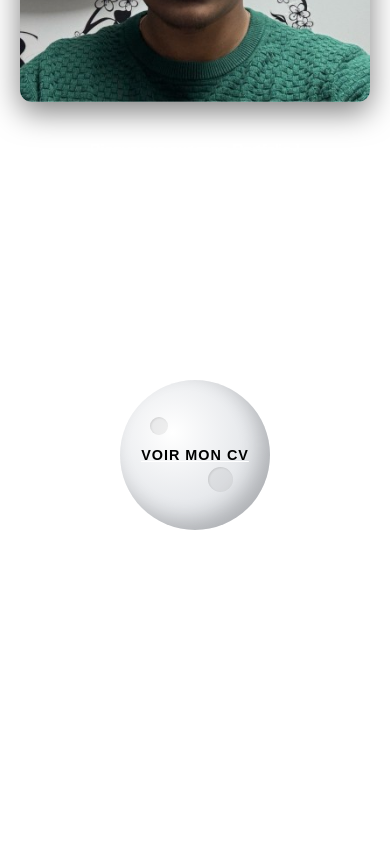
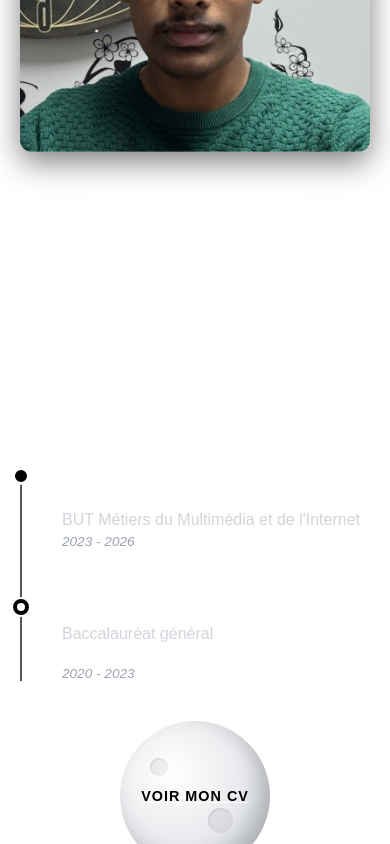
Before and after one commit to Athavv/aathavan-thevakumar, a React (Vite) app: page / in a window 390 px wide. Shown: the part 1156-2000 px from the top of the page. Built offline with nearby package versions, Linux system fonts and the light colour scheme.

Commit message:
14/12/25 à 23:53

```diff
--- a/src/components/sections/AboutMe.jsx
+++ b/src/components/sections/AboutMe.jsx
@@ -1,5 +1,6 @@
 import React from "react";
 import aathavanPhoto from "../../assets/aathavan_thevakumar.jpg";
+import monCV from "../../assets/Aathavan_Thevakumar_CV-ALTERNANCE.pdf";
 
 function AboutMe() {
   return (
@@ -9,12 +10,14 @@ function AboutMe() {
       style={{ fontFamily: 'Arial, sans-serif' }}
     >
       <div className="max-w-[1100px] mx-auto">
+
         <h2 className="section-title text-5xl md:text-6xl font-title text-white mb-16 text-left">
           About me
         </h2>
 
-        <div className="about-container" style={{ marginTop: '50px', marginBottom: '200px' }}>
+        <div className="about-container" style={{ marginTop: '50px', marginBottom: '100px' }}>
 
+          {/* COLONNE IMAGE (Gauche) */}
           <div className="about-col image-col">
             <div className="photo-wrapper">
               <img
@@ -25,8 +28,10 @@ function AboutMe() {
             </div>
           </div>
 
+          {/* COLONNE TEXTE (Droite) */}
           <div className="about-col text-col">
-            <p className="text-white text-lg leading-relaxed mb-4 text-desc">
+
+            <p className="text-white text-lg leading-relaxed mb-12 text-desc">
               Bienvenue sur mon Portfolio ! <br />
               <br />
               Je suis un développeur fullstack, actuellement en alternance chez{" "}
@@ -45,9 +50,41 @@ function AboutMe() {
               que ce soit dans le cadre de mes études ou durant mon temps libre.
             </p>
 
+            {/* --- TIMELINE INTÉGRÉE ICI --- */}
+            <div className="timeline-section mb-12">
+              <h3 className="parcours text-3xl font-bold text-white mb-8">Mon parcours</h3>
+
+              <div className="timeline">
+
+                {/* ITEM 1 : IUT */}
+                <div className="timeline-item">
+                  <div className="timeline-dot current"></div>
+                  <div className="timeline-content">
+                    <h4 className="school">IUT DE MARNE LA VALLÉE</h4>
+                    <span className="location text-gray-400 block mb-1">Site de Meaux</span>
+                    <p className="degree">BUT Métiers du Multimédia et de l'Internet</p>
+                  </div>
+                  <div className="timeline-date">2023 - 2026</div>
+                </div>
+
+                {/* ITEM 2 : LYCÉE */}
+                <div className="timeline-item">
+                  <div className="timeline-dot"></div>
+                  <div className="timeline-content">
+                    <h4 className="school">LYCÉE GERMAINE TILLION</h4>
+                    <p className="degree">Baccalauréat général</p>
+                    <span className="mention text-gray-400 italic block mt-1">Mention Assez Bien</span>
+                  </div>
+                  <div className="timeline-date">2020 - 2023</div>
+                </div>
+
+              </div>
+            </div>
+            {/* ----------------------------- */}
+
             <div className="btn-container">
               <a
-                href="https://drive.google.com/file/d/1vjtWfqYGMIMK_rlBnmDEpKco9MiEaQss/view"
+                href={monCV}
                 target="_blank"
                 rel="noopener noreferrer"
               >
@@ -56,8 +93,8 @@ function AboutMe() {
                 </button>
               </a>
             </div>
+
           </div>
-
         </div>
       </div>
     </section>
--- a/src/data/projects.json
+++ b/src/data/projects.json
@@ -77,7 +77,7 @@
         "/images/ananote/screen3.png",
         "/images/ananote/screen4.png"
       ],
-      "github": "https://github.com/Athavv/ananote",
+      "github": "https://github.com/Athavv/sae203",
       "stacks": [
         {
           "name": "PHP",
--- a/src/style/_aboutMe.css
+++ b/src/style/_aboutMe.css
@@ -133,3 +133,110 @@
   border-radius: 50%;
   box-shadow: inset 1px 1px 2px rgba(0,0,0,0.1);
 }
+
+/* --- CSS EXISTANT (Garde ton code précédent) --- */
+/* .about-container, .about-col, etc. */
+
+
+/* --- CSS DE LA TIMELINE (STYLE ORIGINAL RESTAURÉ) --- */
+
+.timeline-section {
+  width: 100%;
+  padding-top: 40px;
+}
+.parcours {
+  padding-bottom: 15px;
+}
+
+.timeline {
+  position: relative;
+  padding-left: 40px; /* Espace pour la ligne et les points */
+  border-left: 2px solid #555; /* La ligne verticale grise */
+  display: flex;
+  flex-direction: column;
+  gap: 50px; /* Espace entre chaque école */
+
+}
+
+.timeline-item {
+  position: relative;
+  display: flex;
+  justify-content: space-between; /* Sépare le texte (gauche) et la date (droite) */
+  align-items: flex-start;
+  width: 100%;
+
+}
+
+/* Les points sur la ligne */
+.timeline-dot {
+  position: absolute;
+  left: -49px; /* Ajustement pour centrer le point sur la ligne */
+  top: 0;
+  width: 16px;
+  height: 16px;
+  border-radius: 50%;
+  background-color: white;
+  border: 4px solid #000; /* Crée un petit effet de séparation avec la ligne */
+  box-shadow: 0 0 0 2px white; /* Contour blanc fin */
+}
+
+/* Style spécifique pour le point actuel (le premier) */
+.timeline-dot.current {
+  background-color: #000; /* Fond noir */
+  border: 3px solid white; /* Gros contour blanc */
+  box-shadow: none;
+  width: 18px;
+  height: 18px;
+  left: -50px;
+}
+
+.timeline-content {
+  display: flex;
+  flex-direction: column;
+  max-width: 70%;
+}
+
+.school {
+  color: white;
+  font-weight: 800;
+  font-size: 1.25rem; /* ~20px */
+  text-transform: uppercase;
+  margin-bottom: 5px;
+  letter-spacing: 0.5px;
+}
+
+.degree {
+  color: #d1d5db; /* Gris clair */
+  font-size: 1rem;
+}
+
+.timeline-date {
+  color: #9ca3af; /* Gris un peu plus foncé pour la date */
+  font-style: italic;
+  font-size: 0.95rem;
+  white-space: nowrap; /* Empêche la date de passer à la ligne */
+  text-align: right;
+}
+
+/* --- RESPONSIVE TIMELINE --- */
+/* Sur mobile, les dates passent en dessous pour que ça reste lisible */
+@media screen and (max-width: 768px) {
+  .timeline-item {
+    flex-direction: column;
+    align-items: flex-start;
+  }
+
+  .timeline-date {
+    margin-top: 5px;
+    text-align: left;
+    font-size: 0.85rem;
+  }
+
+  .school {
+    font-size: 1.1rem;
+  }
+
+  .timeline-content {
+    max-width: 100%;
+  }
+}
--- a/src/style/_projects.css
+++ b/src/style/_projects.css
@@ -0,0 +1,117 @@
+/* _projects.css */
+
+.projects-section {
+  width: 100%;
+  position: relative;
+}
+
+.projects-sticky-container {
+  position: sticky;
+  top: 0;
+  left: 0;
+  width: 100%;
+  height: 100vh;
+  overflow: hidden;
+  perspective: 1000px;
+}
+
+.project-card {
+  transition: transform 0.1s linear;
+  will-change: transform;
+  flex-shrink: 0;
+}
+
+.project-card-inner {
+  width: 100%;
+  height: 100%;
+  border-radius: 3rem;
+  background-color: rgba(30, 41, 59, 0.4);
+  backdrop-filter: blur(10px);
+  box-shadow: 0 25px 50px -12px rgba(0, 0, 0, 0.25);
+  transition: all 0.5s ease;
+  display: flex;
+  flex-direction: column;
+  align-items: center;
+  justify-content: space-between;
+  padding: 2.5rem;
+}
+
+.project-card:hover .project-card-inner {
+  transform: scale(1.03);
+}
+
+.project-image-wrapper {
+  width: 70%;
+  aspect-ratio: 1;
+}
+
+.project-image-container {
+  width: 100%;
+  aspect-ratio: 1;
+  overflow: hidden;
+  border-radius: 2rem;
+}
+
+.project-image {
+  width: 100%;
+  height: 100%;
+  object-fit: cover;
+  transition: all 0.7s ease;
+}
+
+.project-card:hover .project-image {
+  transform: scale(1.1);
+}
+
+.project-content {
+  width: 100%;
+  padding: 1rem;
+}
+
+.project-title {
+  font-size: 1.5rem;
+  font-weight: 700;
+  color: #ffffff;
+  text-align: center;
+}
+
+.section-title {
+  font-family: 'Arial', sans-serif;
+  padding-top: 50px;
+}
+
+/* Responsive adjustments */
+@media (min-width: 768px) {
+  .project-title {
+    font-size: 1.875rem;
+  }
+
+  .project-card-inner {
+    padding: 2.5rem;
+  }
+}
+
+/* Hide scrollbar */
+.projects-sticky-container::-webkit-scrollbar {
+  display: none;
+}
+
+.projects-sticky-container {
+  -ms-overflow-style: none;
+  scrollbar-width: none;
+}
+
+/* Animation curves for entry/exit */
+@keyframes card-float {
+  0%, 100% {
+    transform: translateY(100px);
+  }
+  50% {
+    transform: translateY(0px);
+  }
+}
+
+/* Assurer que le scroll est fluide */
+.projects-section, .projects-section * {
+  scroll-behavior: auto !important;
+}
```
Also changed, not shown: 1 other file (tests, documents, lock files or other folders).
